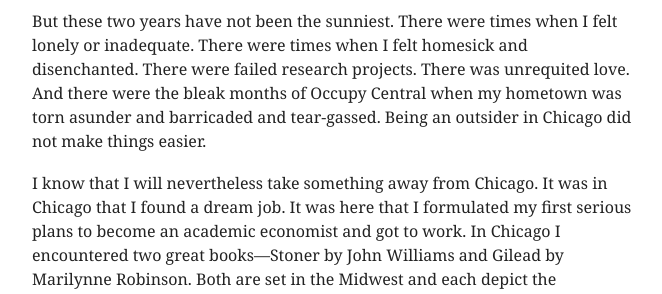
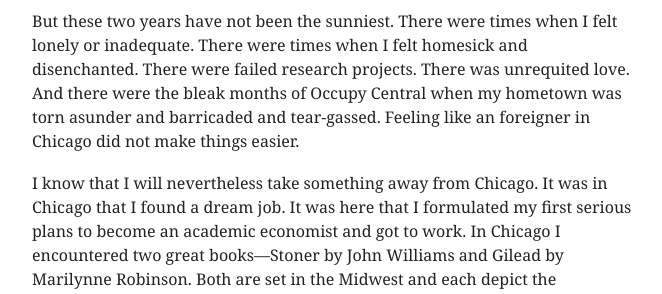
Before and after one commit to mbwong/mbwong.github.com, a Jekyll site: the page built from _posts/2015-03-22-chicago.md, in a window 1280 px wide. Shown: the part 1609-1903 px from the top of the page, without its empty margins (308-970 px from the left). Built offline with Jekyll 4.4.1, drawn with Linux system fonts in a browser that asks for light colours.

Commit message:
Update 2015-03-22-chicago.md

```diff
--- a/_posts/2015-03-22-chicago.md
+++ b/_posts/2015-03-22-chicago.md
@@ -22,6 +22,6 @@
 
 There are many things that I will miss. I will miss the hearty meals with my cousins, my uncle's dirty jokes, and my aunt's motherly concern. I will miss the summer when I biked nine miles to work every other day, frequented outdoor concerts, and cooked each day with my roommates. I will miss the funky jazz played at the Green Mill and the bookshops of Hyde Park.
 
-But these two years have not been the sunniest. There were times when I felt lonely or inadequate. There were times when I felt homesick and disenchanted. There were failed research projects. There was unrequited love. And there were the bleak months of Occupy Central when my hometown was torn asunder and barricaded and tear-gassed. Being an outsider in Chicago did not make things easier.
+But these two years have not been the sunniest. There were times when I felt lonely or inadequate. There were times when I felt homesick and disenchanted. There were failed research projects. There was unrequited love. And there were the bleak months of Occupy Central when my hometown was torn asunder and barricaded and tear-gassed. Feeling like an foreigner in Chicago did not make things easier.
 
 I know that I will nevertheless take something away from Chicago. It was in Chicago that I found a dream job. It was here that I formulated my first serious plans to become an academic economist and got to work. In Chicago I encountered two great books---Stoner by John Williams and Gilead by Marilynne Robinson. Both are set in the Midwest and each depict the incandescent inner life of an ordinary person who spent their life engaged in meaningful but otherwise obscure and unremarkable work. Whether it was because of the city, or the books, or my newfound professional calling, I leave Chicago with greater willingness to do unglamorous work. So even though I never quite felt at home in this windy city, Chicago did change me after all.
```
